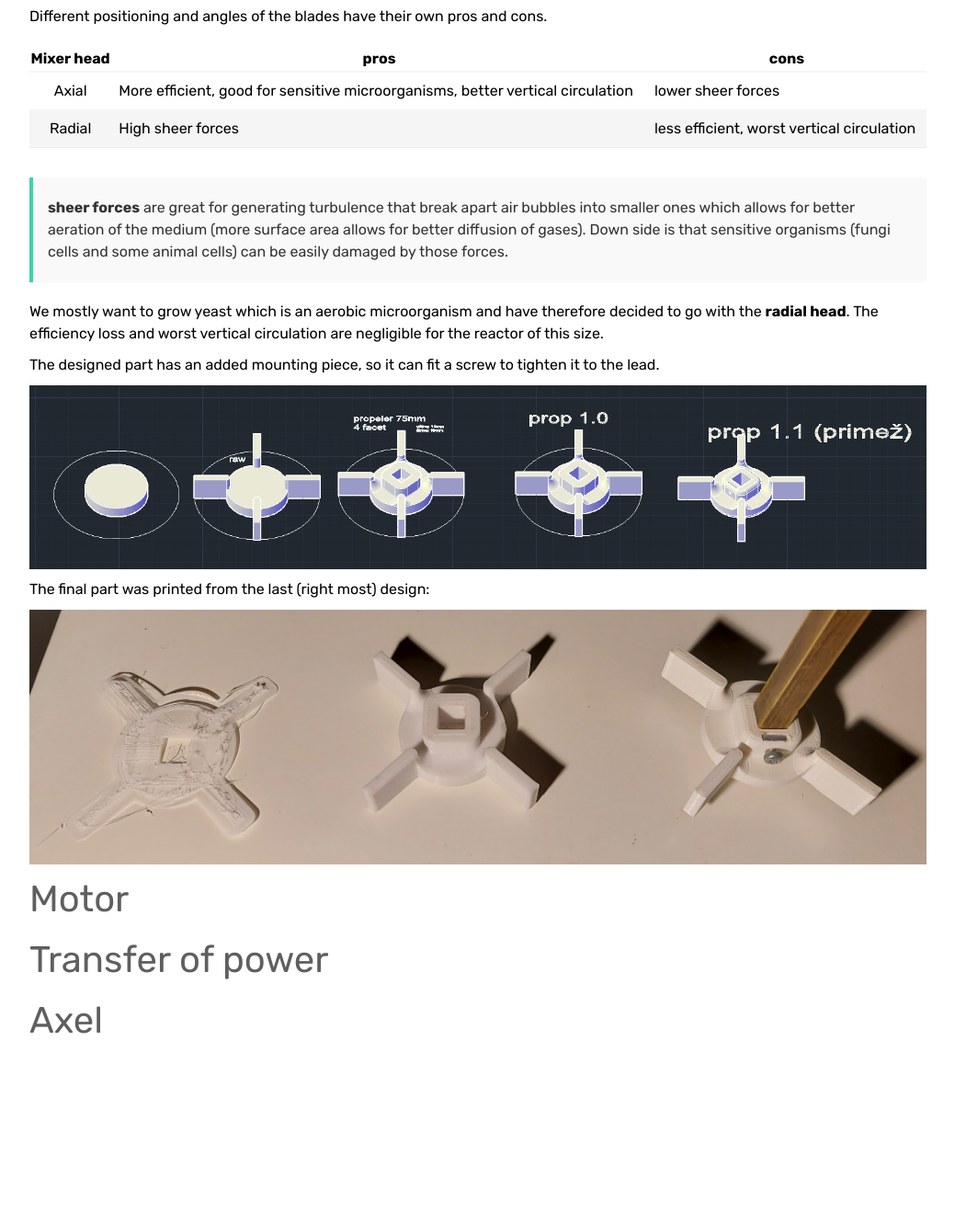
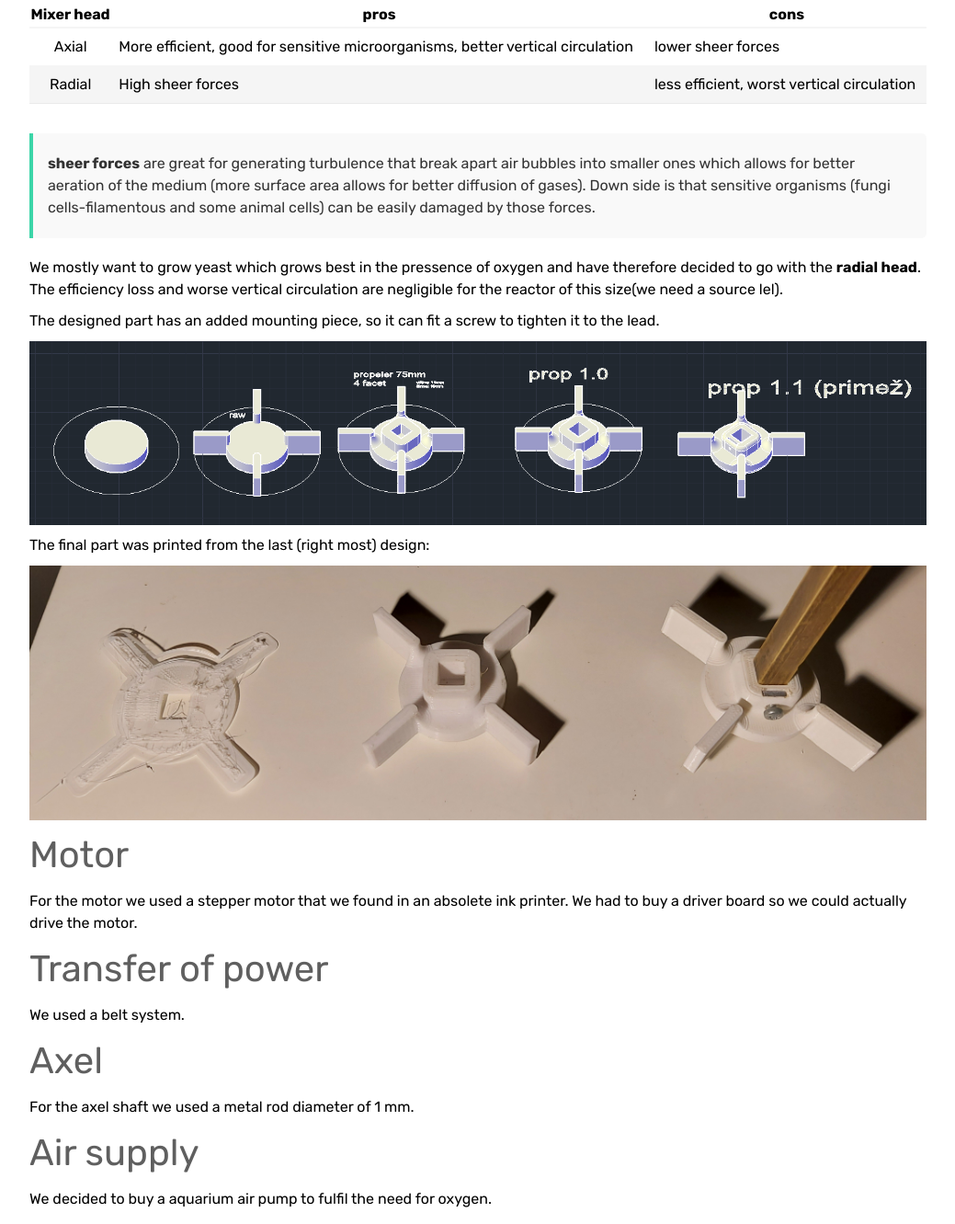
Before and after one commit to Matijasa/bio-reactor, an Astro site in the folder doc/: page / in a window 1280 px wide. Shown: the part 2449-3780 px from the top of the page at 92% size, without its empty margins (120-1159 px from the left). Before the commit the page ends 3617 px from the top, so only its background shows below. Built offline with nearby package versions, Linux system fonts and the light colour scheme; Astro itself is replaced by a stand-in of ours.

Commit message:
added some text

```diff
--- a/doc/src/pages/index.md
+++ b/doc/src/pages/index.md
@@ -50,7 +50,7 @@ The final option printed just great and allowed for a tight screw on.
 The ability to mix the contents of the reactor is a crucial part to make sure that aeration is good and to prevent any sediment. Ideally, one would want to have micro-organisms distributed evenly inside the medium.
 
 The design of the mixer blades was not trivial since it has to follow know guidelines for designing a bioreactor.
-We were lucky since we, as students, had access to the PDF with said guidelines available as a part of the curriculum by professor [Romana Marinšek Logar](https://www.bf.uni-lj.si/sl/o-fakulteti/zaposleni/458/marinsek-logar-romana).
+
 
 The reactor has a dimeter of `d = 180mm` and height of roughly `h = 220mm`.
 The diameter `d_blade` and height `h_blade` of mixer blades can be calculated as follows:
@@ -76,10 +76,10 @@ Firstly we had to choose between `axial` (left) and `radial` (right) mixer heads
 | Radial | High sheer forces | less efficient, worst vertical circulation |
 
 > **sheer forces** are great for generating turbulence that break apart air bubbles into smaller ones which allows for better aeration of the medium (more surface area allows for better diffusion of gases).
-> Down side is that sensitive organisms (fungi cells and some animal cells) can be easily damaged by those forces.
+> Down side is that sensitive organisms (fungi cells-filamentous and some animal cells) can be easily damaged by those forces.
 
-We mostly want to grow yeast which is an aerobic microorganism and have therefore decided to go with the **radial head**. The efficiency loss and worst
-vertical circulation are negligible for the reactor of this size.
+We mostly want to grow yeast which grows best in the pressence of oxygen and have therefore decided to go with the **radial head**. The efficiency loss and worse
+vertical circulation are negligible for the reactor of this size(we need a source lel).
 
 The designed part has an added mounting piece, so it can fit a screw to tighten it to the lead.
 
@@ -90,5 +90,10 @@ The final part was printed from the last (right most) design:
 ![printed mixer head](../../public/img/mixer_print.jpg)
 
 ### Motor
+For the motor we used a stepper motor that we found in an absolete ink printer. We had to buy a driver board so we could actually drive the motor.
 ### Transfer of power
+We used a belt system.
 ### Axel
+For the axel shaft we used a metal rod diameter of 1 mm.
+### Air supply
+We decided to buy a aquarium air pump to fulfil the need for oxygen.
```
